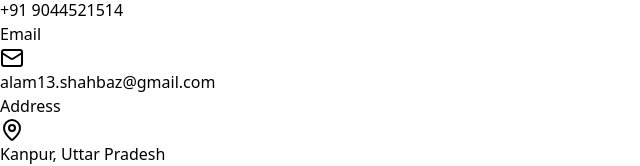
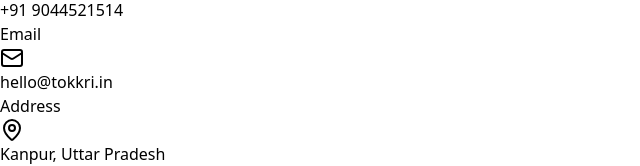
Before and after one commit to smartlabdevelopment/tokkri-ui, a React (Vite) app: page / in a window 1280 px wide. Shown: the part 1032-1198 px from the top of the page, without its empty margins (0-640 px from the left). Built offline with nearby package versions, Linux system fonts and the light colour scheme.

Commit message:
updating email address

```diff
--- a/src/App.jsx
+++ b/src/App.jsx
@@ -1,5 +1,5 @@
 import React, { useState, useEffect } from 'react';
-import { ChevronLeft, ChevronRight, Phone, Mail, MapPin, Clock, Truck, Shield, Scissors, DollarSign } from 'lucide-react';
+import { ChevronLeft, ChevronRight, Phone, Mail, MapPin, Clock, Truck, Shield, Slice, IndianRupee } from 'lucide-react';
 import TokkriLogo from "./assets/tokkri.jpg";
 const App = () => {
   const [timeLeft, setTimeLeft] = useState({
@@ -28,12 +28,12 @@
       description: "Maintaining highest standards of cleanliness and food safety"
     },
     {
-      icon: <Scissors className="w-12 h-12" />,
+      icon: <Slice className="w-12 h-12" />,
       title: "Custom Cuts",
       description: "Get your chicken cut exactly the way you want it"
     },
     {
-      icon: <DollarSign className="w-12 h-12" />,
+      icon: <IndianRupee className="w-12 h-12" />,
       title: "Best Prices",
       description: "Premium quality at the most competitive prices in town"
     }
@@ -252,7 +252,7 @@
                 <div className="flex items-start space-x-3">
                   <Mail className="w-5 h-5 text-red-500 flex-shrink-0 mt-0.5" />
                   <div>
-                    <p>alam13.shahbaz@gmail.com</p>
+                    <p>hello@tokkri.in</p>
 
                   </div>
                 </div>
```
